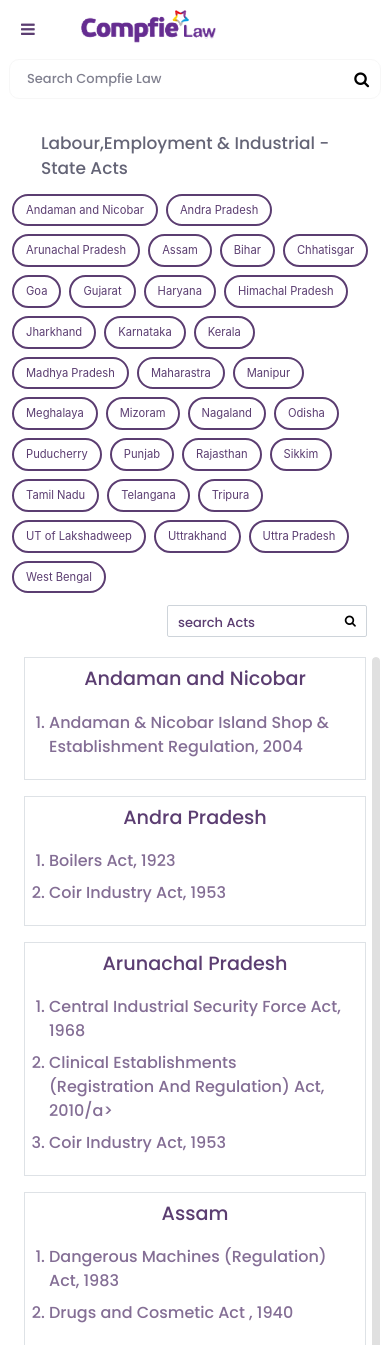
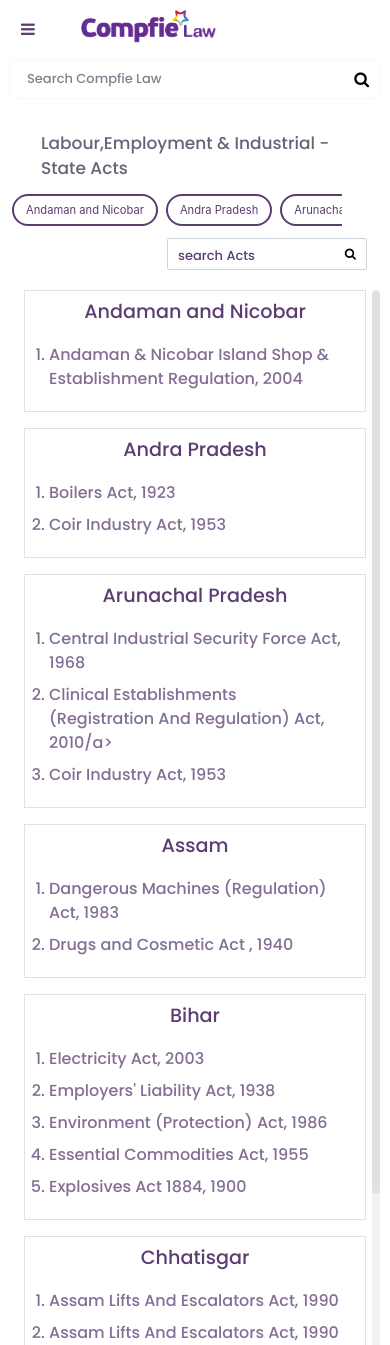
Before and after one commit to Rganeshmoorthy/compfie, a PHP site: page /domain-page4.php in a window 390 px wide. Shown: the top 1345 px of the page. Run offline with PHP 8.4, Linux system fonts and the light colour scheme; some libraries are stand-ins or nearby versions.

Commit message:
issue fix header state page

```diff
--- a/css/domain-page4.css
+++ b/css/domain-page4.css
@@ -62,6 +62,11 @@
 .aphabet-scroll {
     /* domain-page3*/
     max-height: calc(100vh - 250px);
+    overflow-y: auto;
+}
+
+.aphabet-scroll-state {
+    max-height: calc(100vh - 445px);
     overflow-y: auto;
 }
 
@@ -143,10 +148,20 @@ span.select2-selection.select2-selection--single {
         overflow-y: auto;
         scroll-behavior: smooth !important;
     }
+    .aphabet-scroll-state {
+        max-height: calc(100vh - 358px);
+        overflow-y: auto;
+    }
     body,
     html {
         overflow-x: hidden !important;
         overflow-y: hidden !important;
+    }
+    .state-btns {
+        display: flex !important;
+        flex-wrap: initial;
+        max-width: 334px;
+        overflow-x: scroll;
     }
 }
 
--- a/domain-page4.php
+++ b/domain-page4.php
@@ -24,8 +24,9 @@
 
     <div class="main-content">
         <!-- center content starts -->
-        <div class="row main-content2 px-2 px-md-5 py-2 py-md-3">
+        <div class="row  px-2 px-md-5 py-2 py-md-3">
             <!-- heading -->
+            <div clas="">
             <div class="col-12 heading pl-0 px-5">
                 Labour,Employment & Industrial - State Acts
             </div>
@@ -107,8 +108,9 @@
                     </div>
                 </div>
             </div>
+            </div>
             <div class="col-12 py-1">
-                <div class="col-12 mt-0 mt-md-3 px-3 aphabet-scroll scrollbarnew">
+                <div class="col-12 mt-0 mt-md-3 px-3 aphabet-scroll-state scrollbarnew">
                     <div class="row">
                         <div class="col-12 w-100" id="a">
                             <div class="d-flex border alpha-border">
--- a/domain-page5.php
+++ b/domain-page5.php
@@ -24,7 +24,7 @@
 
     <div class="main-content">
         <!-- center content starts -->
-        <div class="row main-content2 px-2 px-md-5 py-2 py-md-3">
+        <div class="row px-2 px-md-5 py-2 py-md-3">
             <!-- heading -->
             <div class="col-12 heading pl-0 px-5">
                 Labour,Employment & Industrial - State Acts
@@ -108,7 +108,7 @@
                 </div>
             </div>
             <div class="col-12 py-1">
-                <div class="col-12 mt-0 mt-md-3 px-3 aphabet-scroll scrollbarnew">
+                <div class="col-12 mt-0 mt-md-3 px-3 aphabet-scroll-state scrollbarnew">
                     <div class="row">
                         <div class="col-12 w-100" id="a">
                             <div class="d-flex border alpha-border">
--- a/holidays.php
+++ b/holidays.php
@@ -24,7 +24,7 @@
 
     <div class="main-content">
         <!-- center content starts -->
-        <div class="row main-content2 px-2 px-md-5 py-2 py-md-3">
+        <div class="row px-2 px-md-5 py-2 py-md-3">
             <!-- heading -->
             <div class="col-12 heading pl-0 px-5">
                 Labour,Employment & Industrial - State Acts
@@ -108,7 +108,7 @@
                 </div>
             </div>
             <div class="col-12 py-1">
-                <div class="col-12 mt-0 mt-md-3 px-3 aphabet-scroll scrollbarnew">
+                <div class="col-12 mt-0 mt-md-3 px-3 aphabet-scroll-state scrollbarnew">
                     <div class="row">
                         <div class="col-12 w-100" id="a">
                             <div class="d-flex border alpha-border">
--- a/key_complaint.php
+++ b/key_complaint.php
@@ -24,7 +24,7 @@
 
     <div class="main-content">
         <!-- center content starts -->
-        <div class="row main-content2 px-2 px-md-5 py-2 py-md-3">
+        <div class="row px-2 px-md-5 py-2 py-md-3">
             <!-- heading -->
             <div class="col-12 heading pl-0 px-5">
                 Labour,Employment & Industrial - State Acts
@@ -108,7 +108,7 @@
                 </div>
             </div>
             <div class="col-12 py-1">
-                <div class="col-12 mt-0 mt-md-3 px-3 aphabet-scroll scrollbarnew">
+                <div class="col-12 mt-0 mt-md-3 px-3 aphabet-scroll-state scrollbarnew">
                     <div class="row">
                         <div class="col-12 w-100" id="a">
                             <div class="d-flex border alpha-border">
--- a/leave-policy.php
+++ b/leave-policy.php
@@ -24,7 +24,7 @@
 
     <div class="main-content">
         <!-- center content starts -->
-        <div class="row main-content2 px-2 px-md-5 py-2 py-md-3">
+        <div class="row px-2 px-md-5 py-2 py-md-3">
             <!-- heading -->
             <div class="col-12 heading pl-0 px-5">
                 Labour,Employment & Industrial - State Acts
@@ -108,7 +108,7 @@
                 </div>
             </div>
             <div class="col-12 py-1">
-                <div class="col-12 mt-0 mt-md-3 px-3 aphabet-scroll scrollbarnew">
+                <div class="col-12 mt-0 mt-md-3 px-3 aphabet-scroll-state scrollbarnew">
                     <div class="row">
                         <div class="col-12 w-100" id="a">
                             <div class="d-flex border alpha-border">
--- a/min-wages.php
+++ b/min-wages.php
@@ -24,7 +24,7 @@
 
     <div class="main-content">
         <!-- center content starts -->
-        <div class="row main-content2 px-2 px-md-5 py-2 py-md-3">
+        <div class="row px-2 px-md-5 py-2 py-md-3">
             <!-- heading -->
             <div class="col-12 heading pl-0 px-5">
                 Labour,Employment & Industrial - State Acts
@@ -108,7 +108,7 @@
                 </div>
             </div>
             <div class="col-12 py-1">
-                <div class="col-12 mt-0 mt-md-3 px-3 aphabet-scroll scrollbarnew">
+                <div class="col-12 mt-0 mt-md-3 px-3 aphabet-scroll-state scrollbarnew">
                     <div class="row">
                         <div class="col-12 w-100" id="a">
                             <div class="d-flex border alpha-border">
```
